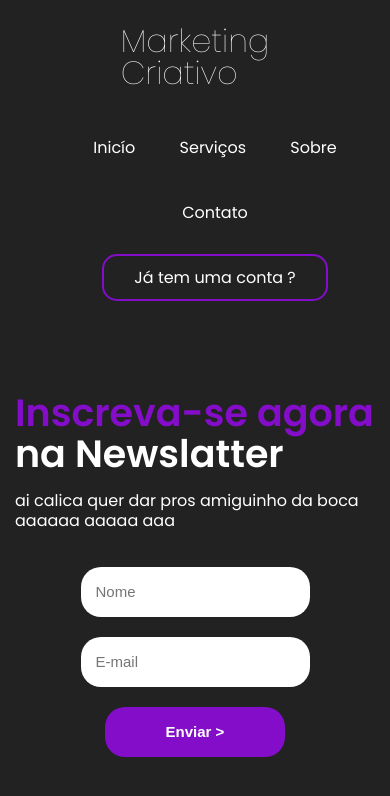
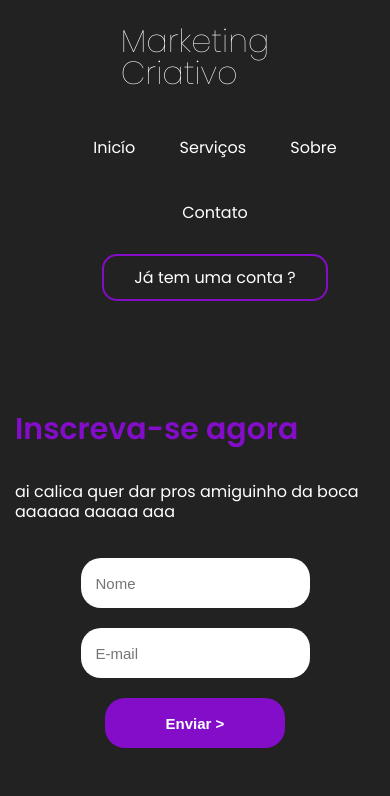
Before and after one commit to SalesCoding/Desafio, a plain HTML site: page index.html in a window 390 px wide. Drawn offline with Linux system fonts and the light colour scheme.

Commit message:
finalização

```diff
--- a/index.html
+++ b/index.html
@@ -33,9 +33,6 @@
     <main>
         <aside>
             <h2><span>Inscreva-se agora</span></h2>
-            <h2>
-                na Newslatter
-            </h2>
             <p>
                 ai calica quer dar pros amiguinho da boca aaaaaa aaaaa aaa
             </p>
--- a/styles/media.css
+++ b/styles/media.css
@@ -9,7 +9,7 @@
     }
 
     h2{
-        font-size: 38px;
+        font-size: 30px;
     }
 
     form{
--- a/styles/styles.css
+++ b/styles/styles.css
@@ -55,8 +55,9 @@ main{
 
 h2{
     font-size: 56px;
-    line-height: 10px;
+    line-height: 56px;
     Font-family: 'Poppins', sans-serif;
+    color: rgb(132, 13, 201);
 }
 
 span{
```
